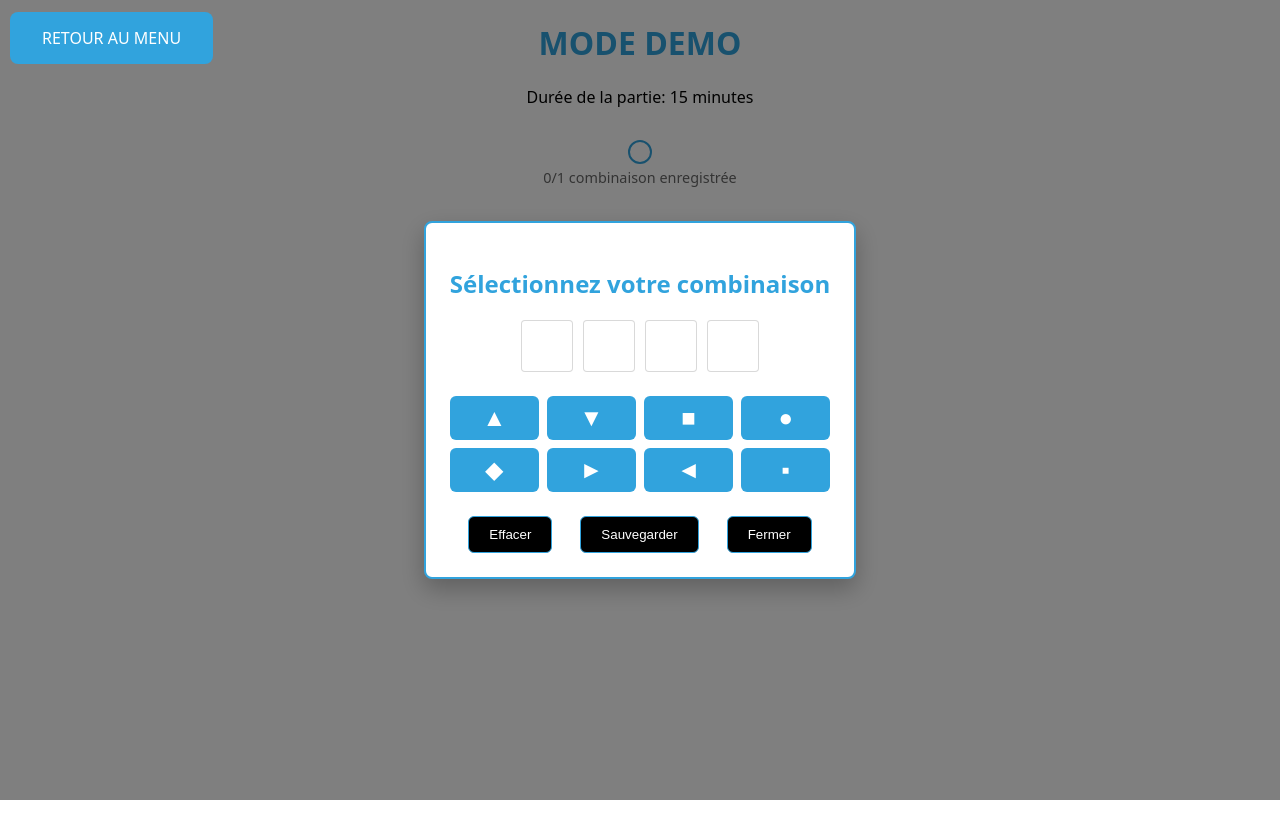
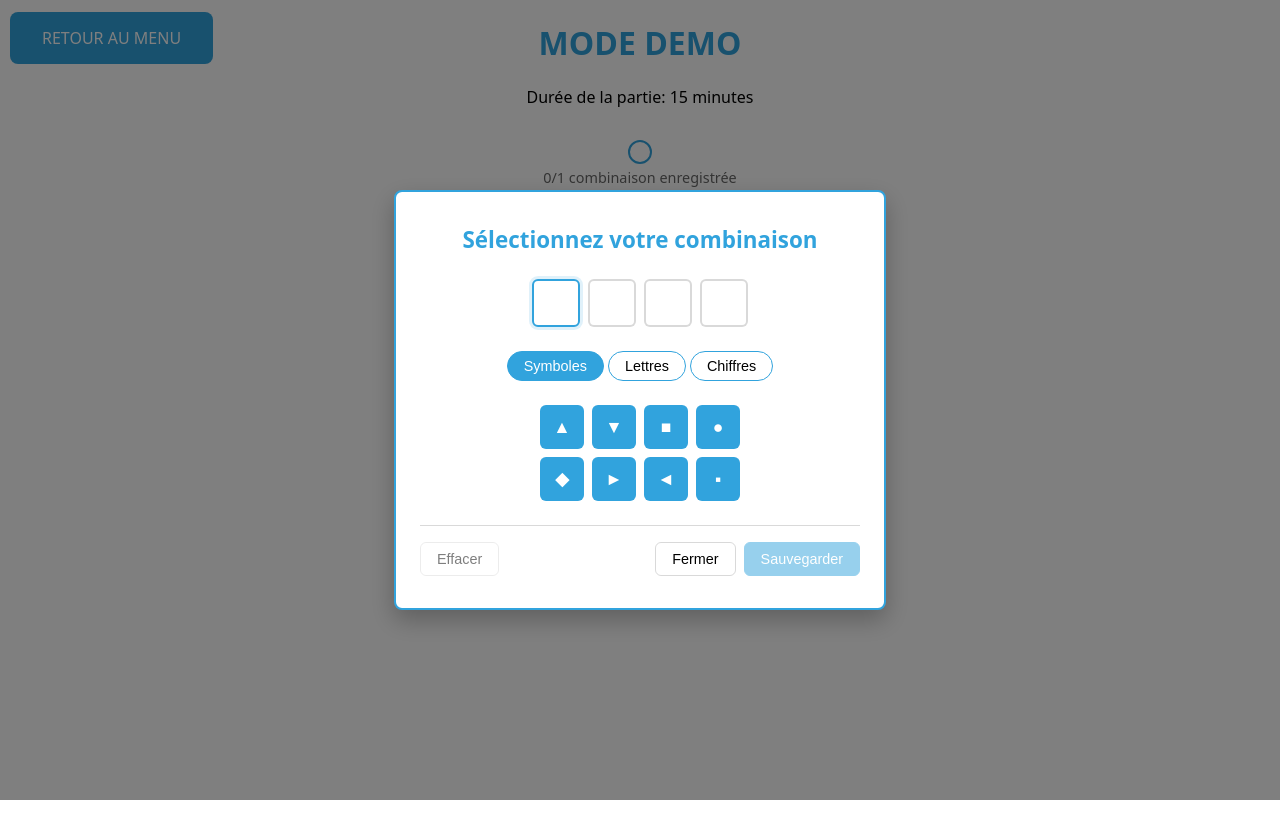
Before and after one commit to Ayzem-13/Escape_Box, a React (Vite) app: page /demo in a window 1280 px wide. Both pictures are taken after a click on the button "Définir la combinaison". Built offline with nearby package versions, Linux system fonts and the light colour scheme.

Commit message:
feat : add combinaison number and alphabet

```diff
--- a/src/components/Code/CodePopup.css
+++ b/src/components/Code/CodePopup.css
@@ -1,77 +1,202 @@
 .popup-overlay {
   position: fixed;
-  top: 0;
-  left: 0;
-  right: 0;
-  bottom: 0;
+  inset: 0;
   background-color: var(--color-overlay);
   display: flex;
   justify-content: center;
   align-items: center;
+  padding: var(--spacing-md);
+  z-index: 1500;
+  animation: popup-fade 150ms ease;
 }
 
 .popup-content {
-  background-color: var(--color-white);
-  color: var(--color-black);
-  padding: 20px;
-  border-radius: 8px;
+  background-color: var(--color-surface);
+  color: var(--color-text);
+  padding: var(--spacing-xl) var(--spacing-lg);
+  border-radius: var(--radius-lg);
   text-align: center;
   border: 2px solid var(--color-primary);
+  box-shadow: var(--shadow-lg);
+  width: 100%;
+  max-width: 440px;
+  max-height: 90vh;
+  display: flex;
+  flex-direction: column;
+  gap: var(--spacing-lg);
+  animation: popup-pop 180ms ease;
+}
+
+.popup-title {
+  margin: 0;
+  color: var(--color-primary);
+  font-size: 1.4rem;
+  font-weight: 600;
 }
 
 .code-display {
   display: flex;
   justify-content: center;
-  margin-bottom: 20px;
+  gap: var(--spacing-sm);
 }
 
 .code-slot {
-  width: 50px;
-  height: 50px;
-  border: 1px solid var(--color-border-soft);
-  margin: 0 5px;
+  width: 44px;
+  height: 44px;
+  border: 2px solid var(--color-border-soft);
+  border-radius: var(--radius-md);
   display: flex;
   justify-content: center;
   align-items: center;
-  font-size: 24px;
-  color: var(--color-black);
-  background-color: var(--color-white);
+  font-size: 1.4rem;
+  font-weight: 600;
+  color: var(--color-text);
+  background-color: var(--color-bg);
+  transition: border-color var(--transition-base), box-shadow var(--transition-base);
 }
 
-.symbol-grid {
-  display: grid;
-  grid-template-columns: repeat(4, 1fr);
-  gap: 10px;
-  margin-bottom: 20px;
+.code-slot[data-active='true'] {
+  border-color: var(--color-primary);
+  box-shadow: 0 0 0 3px var(--color-primary-soft);
 }
 
-.symbol-grid button {
-  font-size: 24px;
-  padding: 10px;
+.code-slot[data-filled='true'] {
+  border-color: var(--color-primary);
+}
+
+.code-tabs {
+  display: flex;
+  justify-content: center;
+  gap: var(--spacing-xs);
+}
+
+.code-tab {
+  background: transparent;
+  color: var(--color-text);
+  border: 1.5px solid var(--color-primary);
+  border-radius: var(--radius-pill);
+  padding: 6px 16px;
+  font-size: 0.9rem;
   cursor: pointer;
+  transition: background-color var(--transition-base), color var(--transition-base);
+}
+
+.code-tab:hover:not(:disabled) {
+  background-color: var(--color-primary-soft);
+}
+
+.code-tab[aria-selected='true'] {
+  background-color: var(--color-primary);
+  color: var(--color-white);
+}
+
+.code-tab:disabled {
+  opacity: 0.5;
+  cursor: not-allowed;
+}
+
+.token-grid {
+  display: grid;
+  gap: var(--spacing-sm);
+  justify-content: center;
+}
+
+.token-grid[data-category='symbols'] {
+  grid-template-columns: repeat(4, 44px);
+}
+
+.token-grid[data-category='letters'] {
+  grid-template-columns: repeat(7, 44px);
+}
+
+.token-grid[data-category='numbers'] {
+  grid-template-columns: repeat(5, 44px);
+}
+
+.token-btn {
+  width: 44px;
+  height: 44px;
   background-color: var(--color-primary);
   color: var(--color-white);
   border: none;
-  border-radius: 6px;
-  transition: background-color 0.3s;
+  border-radius: var(--radius-md);
+  font-size: 1.1rem;
+  font-weight: 600;
+  cursor: pointer;
+  transition: background-color var(--transition-base), transform var(--transition-fast);
+  display: flex;
+  align-items: center;
+  justify-content: center;
 }
 
-.symbol-grid button:hover {
+.token-btn:hover:not(:disabled) {
   background-color: var(--color-primary-hover);
 }
 
-.popup-buttons button {
-  margin: 0 10px;
-  padding: 10px 20px;
-  cursor: pointer;
-  background-color: var(--color-black);
-  color: var(--color-white);
-  border: 1px solid var(--color-primary);
-  border-radius: 6px;
-  transition: background-color 0.3s, color 0.3s;
+.token-btn:active:not(:disabled) {
+  transform: scale(0.95);
 }
 
-.popup-buttons button:hover {
+.token-btn:disabled {
+  opacity: 0.5;
+  cursor: not-allowed;
+}
+
+.popup-actions {
+  display: flex;
+  justify-content: space-between;
+  align-items: center;
+  gap: var(--spacing-sm);
+  border-top: 1px solid var(--color-border-soft);
+  padding-top: var(--spacing-md);
+}
+
+.popup-actions-right {
+  display: flex;
+  gap: var(--spacing-sm);
+}
+
+.popup-btn {
+  padding: 8px 16px;
+  border-radius: var(--radius-md);
+  font-size: 0.9rem;
+  cursor: pointer;
+  transition: background-color var(--transition-base), color var(--transition-base);
+}
+
+.popup-btn:disabled {
+  opacity: 0.5;
+  cursor: not-allowed;
+}
+
+.popup-btn--primary {
   background-color: var(--color-primary);
   color: var(--color-white);
+  border: 1.5px solid var(--color-primary);
 }
+
+.popup-btn--primary:hover:not(:disabled) {
+  background-color: var(--color-primary-hover);
+  border-color: var(--color-primary-hover);
+}
+
+.popup-btn--ghost {
+  background-color: transparent;
+  color: var(--color-text);
+  border: 1.5px solid var(--color-border-soft);
+}
+
+.popup-btn--ghost:hover:not(:disabled) {
+  border-color: var(--color-primary);
+  color: var(--color-primary);
+}
+
+@keyframes popup-fade {
+  from { opacity: 0; }
+  to   { opacity: 1; }
+}
+
+@keyframes popup-pop {
+  from { opacity: 0; transform: translateY(8px) scale(0.98); }
+  to   { opacity: 1; transform: translateY(0) scale(1); }
+}
--- a/src/components/Code/CodePopup.tsx
+++ b/src/components/Code/CodePopup.tsx
@@ -1,40 +1,38 @@
 import React, { useState } from 'react';
 import { toast } from 'react-toastify';
-import { useTheme } from '../../theme/theme';
 import { useCodes } from '../../context/CodesContext';
+import {
+  CODE_CATEGORIES,
+  CODE_CATEGORY_LABEL,
+  CODE_LENGTH,
+  CODE_TOKEN_SETS,
+  type CodeCategory,
+} from '../../config/codeSymbols';
 import './CodePopup.css';
 
 interface CodePopupProps {
   onClose: () => void;
 }
 
-const symbols = ['▲', '▼', '■', '●', '◆', '►', '◄', '▪'];
-
 const CodePopup: React.FC<CodePopupProps> = ({ onClose }) => {
   const [code, setLocalCode] = useState<string[]>([]);
-  const t = useTheme();
+  const [category, setCategory] = useState<CodeCategory>('symbols');
   const { codes, slotCount, setCodeAt, filledCount } = useCodes();
 
-  const nextSlot = codes.findIndex((c) => c.length !== 4);
+  const tokens = CODE_TOKEN_SETS[category];
+  const nextSlot = codes.findIndex((c) => c.length !== CODE_LENGTH);
   const slotIndex = nextSlot === -1 ? slotCount - 1 : nextSlot;
   const isFull = filledCount >= slotCount;
+  const canSave = !isFull && code.length === CODE_LENGTH;
 
-  const handleSymbolClick = (symbol: string) => {
-    if (code.length < 4) {
-      setLocalCode([...code, symbol]);
+  const handleTokenClick = (token: string) => {
+    if (code.length < CODE_LENGTH) {
+      setLocalCode([...code, token]);
     }
   };
 
   const handleSave = () => {
-    if (isFull) {
-      toast.warn(
-        slotCount === 1
-          ? 'La combinaison est déjà enregistrée.'
-          : `Les ${slotCount} combinaisons sont déjà enregistrées.`,
-      );
-      return;
-    }
-    if (code.length !== 4) return;
+    if (!canSave) return;
     const codeString = code.join('');
     setCodeAt(slotIndex, codeString);
     toast.success(
@@ -45,8 +43,10 @@ const CodePopup: React.FC<CodePopupProps> = ({ onClose }) => {
     onClose();
   };
 
-  const handleClear = () => {
-    setLocalCode([]);
+  const handleClear = () => setLocalCode([]);
+
+  const handleOverlayClick = (e: React.MouseEvent) => {
+    if (e.target === e.currentTarget) onClose();
   };
 
   const heading = isFull
@@ -58,66 +58,89 @@ const CodePopup: React.FC<CodePopupProps> = ({ onClose }) => {
       : `Combinaison ${slotIndex + 1} sur ${slotCount}`;
 
   return (
-    <div className="popup-overlay" style={{ backgroundColor: t.color.overlay }}>
-      <div
-        className="popup-content"
-        style={{
-          backgroundColor: t.color.surface,
-          color: t.color.text,
-          borderRadius: t.radius.lg,
-          padding: t.spacing.lg,
-          borderColor: t.color.primary,
-          boxShadow: t.shadow.lg,
-        }}
-      >
-        <h2 style={{ color: t.color.primary }}>{heading}</h2>
-        <div className="code-display" style={{ marginBottom: t.spacing.lg }}>
-          {Array(4).fill(null).map((_, index) => (
+    <div
+      className="popup-overlay"
+      onClick={handleOverlayClick}
+      role="dialog"
+      aria-modal="true"
+      aria-label="Définir une combinaison"
+    >
+      <div className="popup-content">
+        <h2 className="popup-title">{heading}</h2>
+
+        <div className="code-display">
+          {Array(CODE_LENGTH).fill(null).map((_, index) => (
             <div
               key={index}
               className="code-slot"
-              style={{
-                borderColor: t.color.borderSoft,
-                color: t.color.text,
-                backgroundColor: t.color.bg,
-                borderRadius: t.radius.sm,
-              }}
+              data-active={index === code.length && !isFull}
+              data-filled={Boolean(code[index])}
             >
               {code[index] || ''}
             </div>
           ))}
         </div>
-        <div className="symbol-grid" style={{ gap: t.spacing.sm, marginBottom: t.spacing.lg }}>
-          {symbols.map((symbol) => (
+
+        <div className="code-tabs" role="tablist" aria-label="Catégorie de symboles">
+          {CODE_CATEGORIES.map((cat) => (
             <button
-              key={symbol}
-              onClick={() => handleSymbolClick(symbol)}
+              key={cat}
+              type="button"
+              role="tab"
+              aria-selected={cat === category}
+              onClick={() => setCategory(cat)}
               disabled={isFull}
-              style={{
-                backgroundColor: t.color.primary,
-                color: t.color.white,
-                border: 'none',
-                borderRadius: t.radius.md,
-                padding: t.spacing.sm,
-                cursor: isFull ? 'not-allowed' : 'pointer',
-                opacity: isFull ? 0.5 : 1,
-                transition: `background-color ${t.transition.base}`,
-              }}
+              data-testid={`code-tab-${cat}`}
+              className="code-tab"
             >
-              {symbol}
+              {CODE_CATEGORY_LABEL[cat]}
             </button>
           ))}
         </div>
-        <div className="popup-buttons" style={{ display: 'flex', justifyContent: 'center', gap: t.spacing.sm }}>
-          <button onClick={handleClear} data-testid="popup-clear">Effacer</button>
+
+        <div className="token-grid" data-category={category} data-testid={`code-grid-${category}`}>
+          {tokens.map((token) => (
+            <button
+              key={token}
+              type="button"
+              onClick={() => handleTokenClick(token)}
+              disabled={isFull || code.length >= CODE_LENGTH}
+              className="token-btn"
+            >
+              {token}
+            </button>
+          ))}
+        </div>
+
+        <div className="popup-actions">
           <button
-            onClick={handleSave}
-            disabled={isFull || code.length !== 4}
-            data-testid="popup-save"
+            type="button"
+            onClick={handleClear}
+            disabled={code.length === 0}
+            data-testid="popup-clear"
+            className="popup-btn popup-btn--ghost"
           >
-            Sauvegarder
+            Effacer
           </button>
-          <button onClick={onClose} data-testid="popup-close">Fermer</button>
+          <div className="popup-actions-right">
+            <button
+              type="button"
+              onClick={onClose}
+              data-testid="popup-close"
+              className="popup-btn popup-btn--ghost"
+            >
+              Fermer
+            </button>
+            <button
+              type="button"
+              onClick={handleSave}
+              disabled={!canSave}
+              data-testid="popup-save"
+              className="popup-btn popup-btn--primary"
+            >
+              Sauvegarder
+            </button>
+          </div>
         </div>
       </div>
     </div>
--- /dev/null
+++ b/src/config/codeSymbols.ts
@@ -0,0 +1,30 @@
+export type CodeCategory = 'symbols' | 'letters' | 'numbers';
+
+export const CODE_SYMBOLS: readonly string[] = ['▲', '▼', '■', '●', '◆', '►', '◄', '▪'];
+
+export const CODE_LETTERS: readonly string[] = [
+  'A', 'B', 'C', 'D', 'E', 'F', 'G', 'H',
+  'I', 'J', 'K', 'L', 'M', 'N', 'O', 'P',
+  'Q', 'R', 'S', 'T', 'U', 'V', 'W', 'X',
+  'Y', 'Z',
+];
+
+export const CODE_NUMBERS: readonly string[] = [
+  '0', '1', '2', '3', '4', '5', '6', '7', '8', '9',
+];
+
+export const CODE_CATEGORY_LABEL: Record<CodeCategory, string> = {
+  symbols: 'Symboles',
+  letters: 'Lettres',
+  numbers: 'Chiffres',
+};
+
+export const CODE_TOKEN_SETS: Record<CodeCategory, readonly string[]> = {
+  symbols: CODE_SYMBOLS,
+  letters: CODE_LETTERS,
+  numbers: CODE_NUMBERS,
+};
+
+export const CODE_LENGTH = 4;
+
+export const CODE_CATEGORIES: readonly CodeCategory[] = ['symbols', 'letters', 'numbers'];
```
